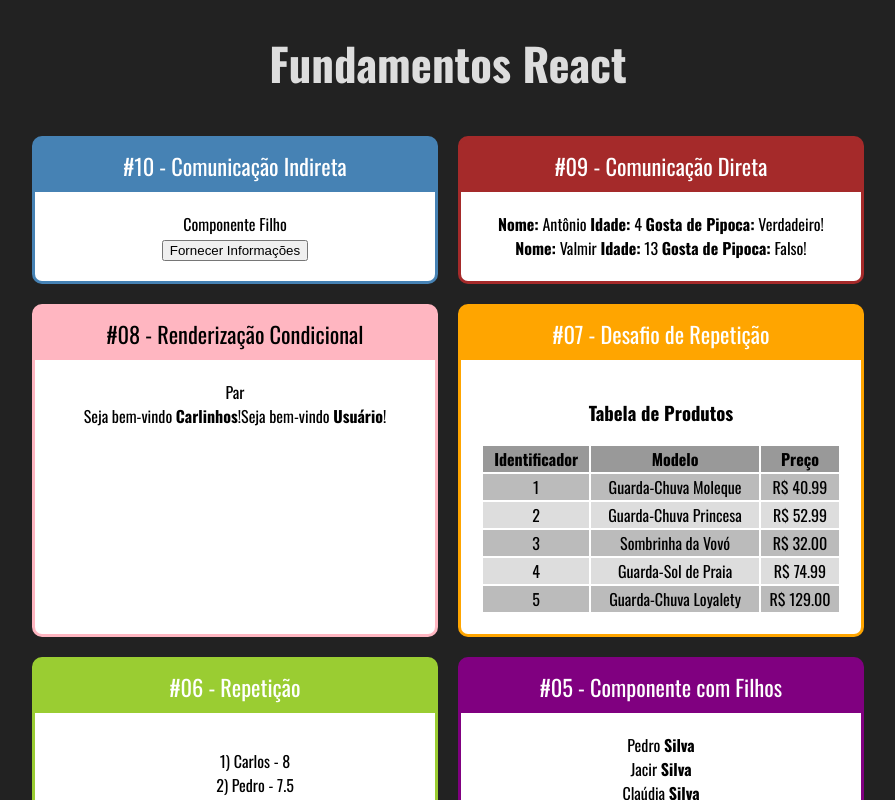
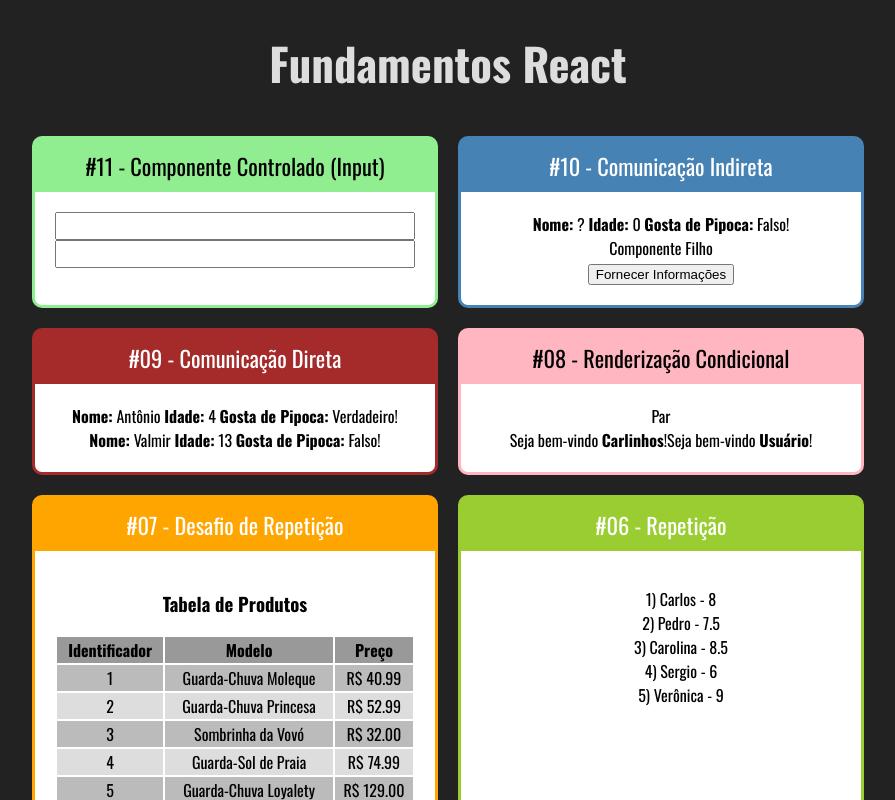
Before and after one commit to BrauUu/cource-react-fundaments, a React (Create React App) app: page / in a window 1280 px wide. Shown: the top 800 px of the page, without its empty margins (192-1087 px from the left). Built offline with nearby package versions, Linux system fonts and the light colour scheme.

Commit message:
more classes

```diff
--- a/src/App.jsx
+++ b/src/App.jsx
@@ -13,6 +13,7 @@ import EvenOrOdd from './components/condition/EvenOrOdd';
 import UserInfo from './components/condition/UserInfo';
 import DirectFather from './components/comunication/direct/Father'
 import IndirectFather from './components/comunication/indirect/Father'
+import Input from './components/form/Input'
 
 import './App.css'
 
@@ -20,15 +21,18 @@ export default _ =>
   <div className="App">
     <h1>Fundamentos React</h1>
     <div className="Cards">
-    <Card title="#10 - Comunicação Indireta" backgroundColor="steelblue">
-        <IndirectFather/>
+      <Card title="#11 - Componente Controlado (Input)" backgroundColor="lightgreen" color="black">
+        <Input />
+      </Card>
+      <Card title="#10 - Comunicação Indireta" backgroundColor="steelblue">
+        <IndirectFather />
       </Card>
       <Card title="#09 - Comunicação Direta" backgroundColor="brown">
-        <DirectFather/>
+        <DirectFather />
       </Card>
       <Card title="#08 - Renderização Condicional" backgroundColor="lightpink" color="black">
-        <EvenOrOdd number={4}/>
-        <UserInfo name="Carlinhos"/>
+        <EvenOrOdd number={4} />
+        <UserInfo name="Carlinhos" />
       </Card>
       <Card title="#07 - Desafio de Repetição" backgroundColor="orange">
         <ProductsTable />
--- a/src/components/comunication/indirect/Child.jsx
+++ b/src/components/comunication/indirect/Child.jsx
@@ -1,12 +1,34 @@
 import React from "react";
 
 export default props => {
+
+    const min = 20
+    const max = 70
+
+    const getIdade = () => {
+        return parseInt((Math.random() * (max - min)) + min)
+    }
+
+    const getName = () => {
+
+        const names = ["Pedro", "Paulo", "Alex", "Sandro", "Mateus", "Heitor", "Walter", "Lucas", "Marcos"]
+
+        return names[parseInt((Math.random() * (names.length)))]
+    }
+
+    const getBool = () => {
+
+        const options = [true, false]
+
+        return options[parseInt((Math.random() * (options.length)))]
+    }
+
     return(
         <div>
            <div>Componente Filho</div>
            <button onClick={
                  () => {
-                    props.onClick('Leandro', 37, true)
+                    props.onClick(getName(), getIdade(), getBool())
                 }
             }
             >
--- a/src/components/comunication/indirect/Father.jsx
+++ b/src/components/comunication/indirect/Father.jsx
@@ -1,16 +1,29 @@
-import React from "react";
+import React, { useState } from "react";
 
 import Child from './Child'
 
 export default props => {
 
+    const [name, setName] = useState('?')
+    const [age, setAge] = useState(0)
+    const [likePopcorn, setLikePopcorn] = useState(false)
+
     function getInformations(name, age, likePopcorn){
-        console.log(name, age, likePopcorn)
+       setName(name)
+       setAge(age)
+       setLikePopcorn(likePopcorn)
     }
 
     return(
         <div>
-            <Child onClick={getInformations}/>
+            <div>
+            <span><strong>Nome:</strong> {name} </span>
+            <span><strong>Idade:</strong> {age} </span>
+                <span><strong>Gosta de Pipoca:</strong> {likePopcorn ? 'Verdadeiro' : 'Falso'}!</span>
+            </div>
+            <div>
+                <Child onClick={getInformations}/>
+            </div>
         </div>
     )
 }
--- /dev/null
+++ b/src/components/form/Input.css
@@ -0,0 +1,7 @@
+.div-input {
+    display: flex;
+    flex-direction: column;
+}
+.div-input input {
+    font-size: 1.2rem;
+}
--- /dev/null
+++ b/src/components/form/Input.jsx
@@ -0,0 +1,19 @@
+import React, { useState} from "react";
+
+import './Input.css'
+
+export default props => {
+
+    const[value, setValue] = useState('')
+
+    function onChange (e) {
+        console.log(e)
+    }
+
+    return (
+        <div className="div-input">
+            <input value={value} onChange={(e) => { setValue(e.target.value)}}/>
+            <input value={value} readOnly />
+        </div>
+    )
+}
```
